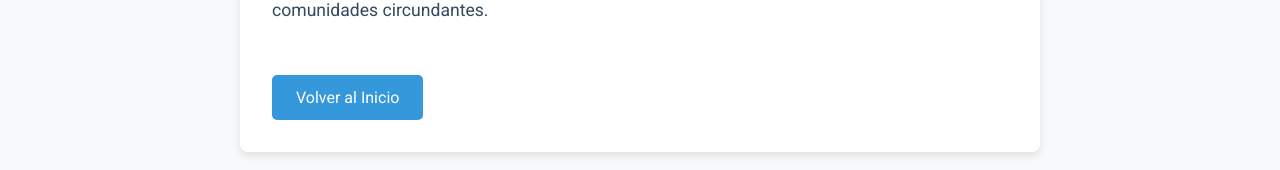
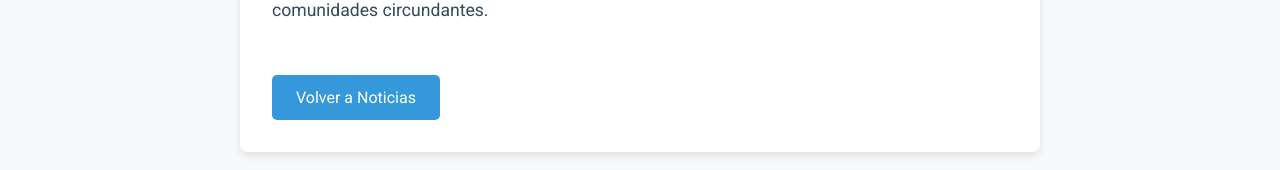
Before and after one commit to dtziugomez/waterYucatan, a React (Vite) app: page /news/1 in a window 1280 px wide. Shown: the part 1234-1404 px from the top of the page. Built offline with nearby package versions, Linux system fonts and the light colour scheme.

Commit message:
changing url to button return

```diff
--- a/src/pages/NewsDetail.jsx
+++ b/src/pages/NewsDetail.jsx
@@ -58,7 +58,7 @@ const NewsDetail = () => {
     <DetailContainer>
       <h1>{news.title}</h1>
       <p>{news.fullContent}</p>
-      <BackButton to="/">Volver al Inicio</BackButton>
+      <BackButton to="/news">Volver a Noticias</BackButton>
     </DetailContainer>
   );
 };
```
